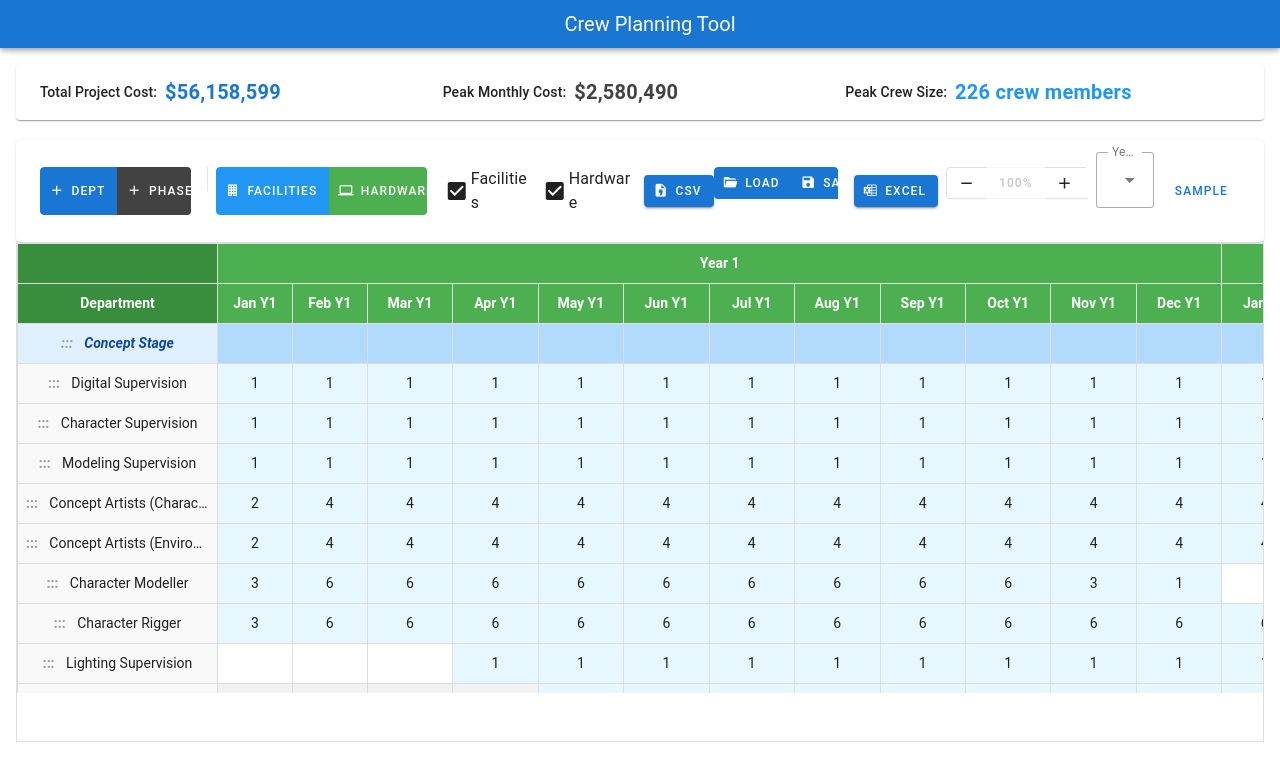
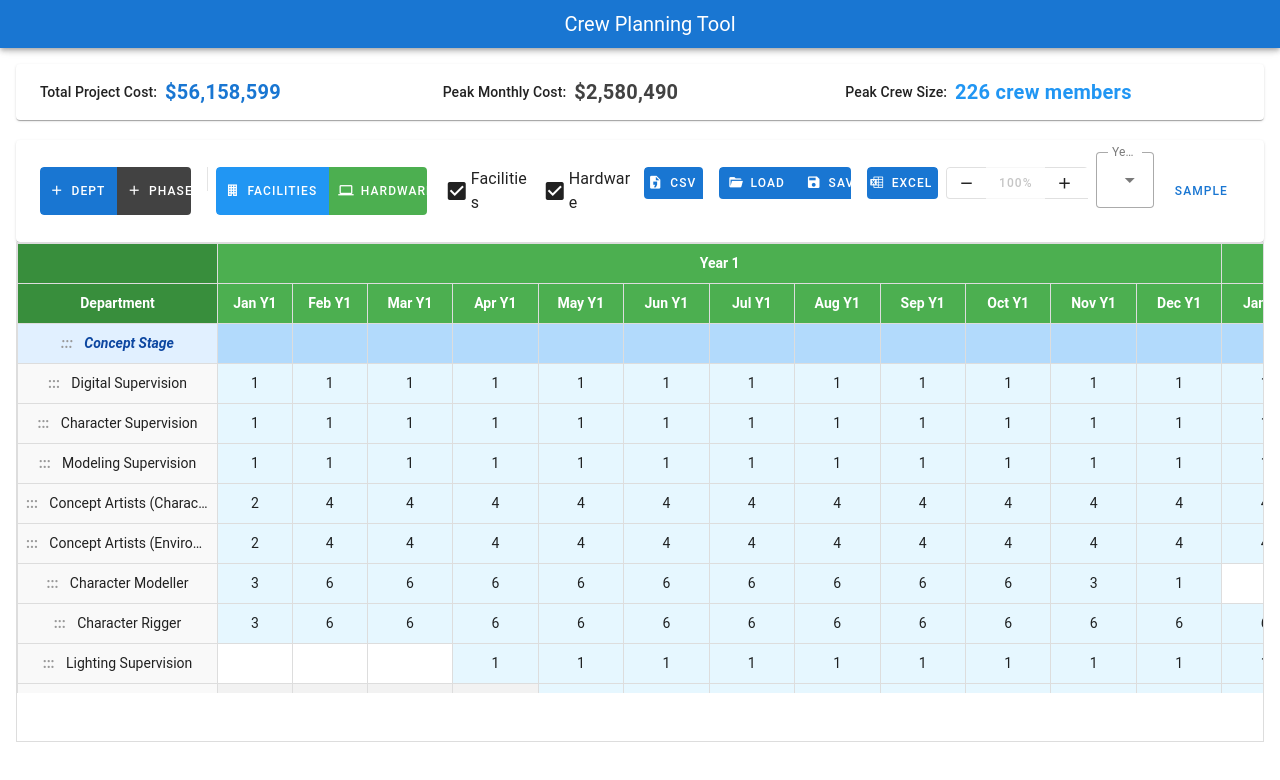
Before and after one commit to 41rumble/crew-planner, a Vue app: page / in a window 1280 px wide. Shown: the top 780 px of the page. Built offline with nearby package versions, Linux system fonts and the light colour scheme.

Commit message:
Minimal fix for button alignment by wrapping buttons in v-btn-group

```diff
--- a/src/App.vue
+++ b/src/App.vue
@@ -89,7 +89,9 @@
                   <!-- Export Controls -->
                   <v-col cols="12" md="3" class="py-0">
                     <div class="d-flex align-center">
-                      <FileUploader @file-loaded="loadCSV" class="mr-4" />
+                      <v-btn-group class="mr-4">
+                        <FileUploader @file-loaded="loadCSV" />
+                      </v-btn-group>
 
                       <v-btn-group class="mr-4">
                         <v-btn color="primary" prepend-icon="mdi-folder-open" size="small" height="32px" @click="$refs.jsonFileInput.click()">
@@ -101,6 +103,7 @@
                       </v-btn-group>
                       <input type="file" ref="jsonFileInput" accept=".json" @change="importProjectJSON" style="display: none;">
 
+                      <v-btn-group>
                         <v-btn
                           color="primary"
                           prepend-icon="mdi-microsoft-excel"
@@ -110,6 +113,7 @@
                         >
                           Excel
                         </v-btn>
+                      </v-btn-group>
                     </div>
                   </v-col>
 
```
Lines whose indentation alone changed are shown as unchanged.
